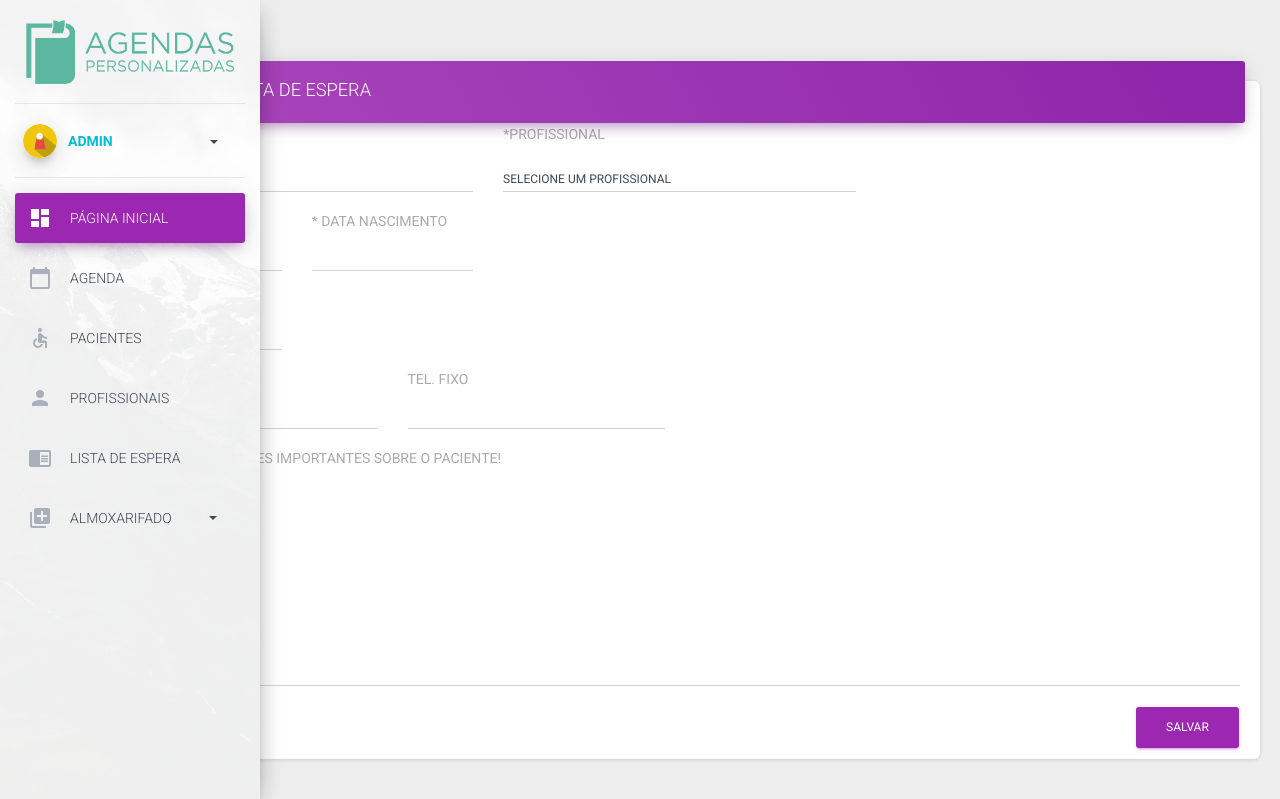
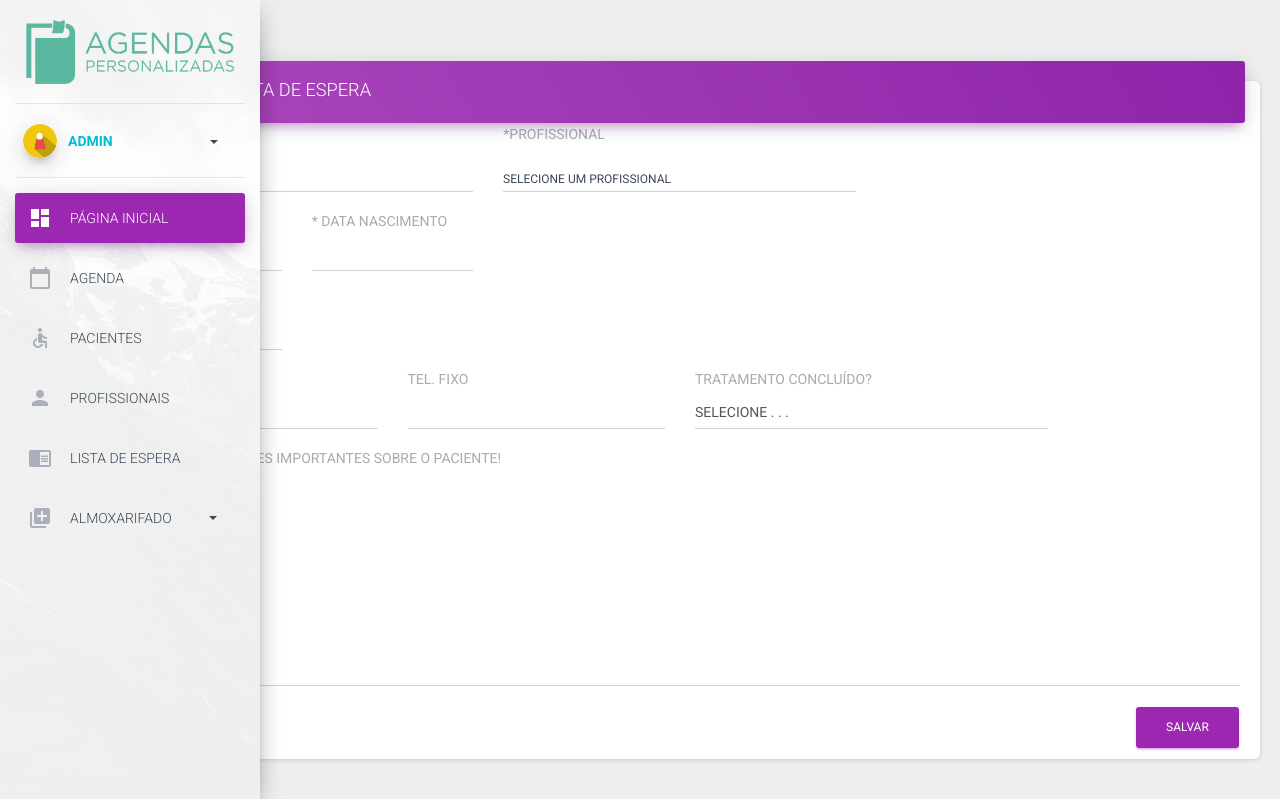
Before and after one commit to Ismaelg12/app_ceo, a Django app: page /adicionar/lista_espera/ in a window 1280 px wide. Shown: the top 799 px of the page. Run offline with Django 3.2, Linux system fonts and the light colour scheme; a user stored in the database is signed in; data comes from the database, SQL or seed files in the repository; both versions use the stored data as it was after the commit; some libraries are stand-ins or nearby versions.

Commit message:
migração lista de espera correção

```diff
--- a/core/forms.py
+++ b/core/forms.py
@@ -3,6 +3,12 @@ from django.forms import ModelForm
 from .models import *
 from django.core.exceptions import ValidationError
 
+
+OP_CHOICES = (
+    ('', 'Selecione . . .'),
+    (True, 'Sim'),
+    (False, 'Não')
+)
 class ListaEsperaForm(forms.ModelForm):
     profissional = forms.ModelMultipleChoiceField(
         queryset = Profissional.prof_objects.all(),
@@ -23,4 +29,5 @@ class ListaEsperaForm(forms.ModelForm):
 			'telefone'       : forms.TextInput(attrs={'class': 'form-control','required': 'true'}),
 			'telefone_fixo'  : forms.TextInput(attrs={'class': 'form-control'}),
 			'observacao'     : forms.Textarea(attrs={'class': 'form-control'}),
+            'tratamento'     : forms.Select(choices=OP_CHOICES,attrs={'class': 'form-control'}),
         }
--- a/core/models.py
+++ b/core/models.py
@@ -35,6 +35,7 @@ class ListaEspera(models.Model):
     observacao        = models.TextField(max_length=500,blank=True)
     atualizado_em     = models.DateTimeField('Atualizado em', auto_now=True)
     criado_em         = models.DateTimeField('Criado em', auto_now_add=True)
+    tratamento        = models.BooleanField('Tratamento Concluido',blank=True)
 
     class Meta:
         verbose_name = 'Lista de Espera'
--- a/core/templates/lista_de_espera/adicionar.html
+++ b/core/templates/lista_de_espera/adicionar.html
@@ -68,6 +68,12 @@
             <div class="form-group">
               <label class="bmd-label-floating">Tel. Fixo</label>
               {{form.telefone_fixo}}
+            </div>
+          </div>
+          <div class="col-md-4 data-background-color">
+            <div class="form-group">
+              <label class="bmd-label-floating">Tratamento concluído?</label>
+              {{form.tratamento}}
             </div>
           </div>
         </div>
--- a/core/views.py
+++ b/core/views.py
@@ -44,6 +44,7 @@ def migrar_paciente(request,pk):
         nome=lista_espera.nome,
         data_nascimento=lista_espera.data_nascimento,
         sexo=lista_espera.sexo,
+        tratamento=lista_espera.tratamento,
     ).save()
     lista_espera.delete()
     messages.success(request,'Cadastro Migrado com Sucesso, Apenas Complete os dados ! ')
--- a/pacientes/forms.py
+++ b/pacientes/forms.py
@@ -29,5 +29,5 @@ class PacienteForm(forms.ModelForm):
 			'telefone'       : forms.TextInput(attrs={'class': 'form-control','required': 'true'}),
 			'telefone_fixo'  : forms.TextInput(attrs={'class': 'form-control'}),
 			'observacao'     : forms.Textarea(attrs={'class': 'form-control'}),
-			'tratamento'     : forms.Select(choices=OP_CHOICES,attrs={'class': 'form-control','required': 'true'}),
+			'tratamento'     : forms.Select(choices=OP_CHOICES,attrs={'class': 'form-control'}),
 		}
--- a/pacientes/models.py
+++ b/pacientes/models.py
@@ -24,7 +24,7 @@ class Paciente(models.Model):
 	observacao        = models.TextField(max_length=500,blank=True)
 	atualizado_em     = models.DateTimeField('Atualizado em', auto_now=True)
 	criado_em         = models.DateTimeField('Criado em', auto_now_add=True)
-	tratamento		  = models.BooleanField('Tratamento Concluido')
+	tratamento		  = models.BooleanField('Tratamento Concluido',blank=True)
 
 
 	class Meta:
```
Also changed, not shown: core/migrations/0004_listaespera_tratamento.py (added), db.sqlite3, pacientes/migrations/0006_auto_20210417_1713.py (added).
